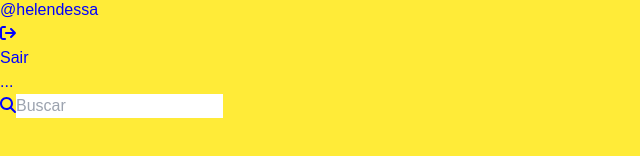
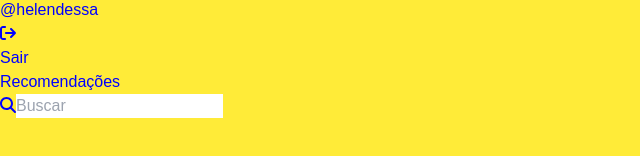
Before and after one commit to helendessa/petpet, a Next.js app in the folder petpet-frontend/: page /recommendations in a window 1280 px wide. Shown: the part 598-754 px from the top of the page, without its empty margins (0-640 px from the left). Built offline with nearby package versions, Linux system fonts and the light colour scheme.

Commit message:
Update About and Recommendations pages

```diff
--- a/petpet-frontend/src/app/(ui)/recommendations/page.tsx
+++ b/petpet-frontend/src/app/(ui)/recommendations/page.tsx
@@ -1,5 +1,11 @@
 export default function Page() {
     return (
-        <div>...</div>
+        <div>
+            <header className="flex justify-between p-6 border-b-2 border-yellow-300">
+                <div className="hidden lg:block text-xl">
+                    Recomendações
+                </div>
+            </header>
+        </div>
     );
 }
```
Also changed, not shown: petpet-frontend/src/app/(ui)/about/page.tsx (+7 -1 lines).
